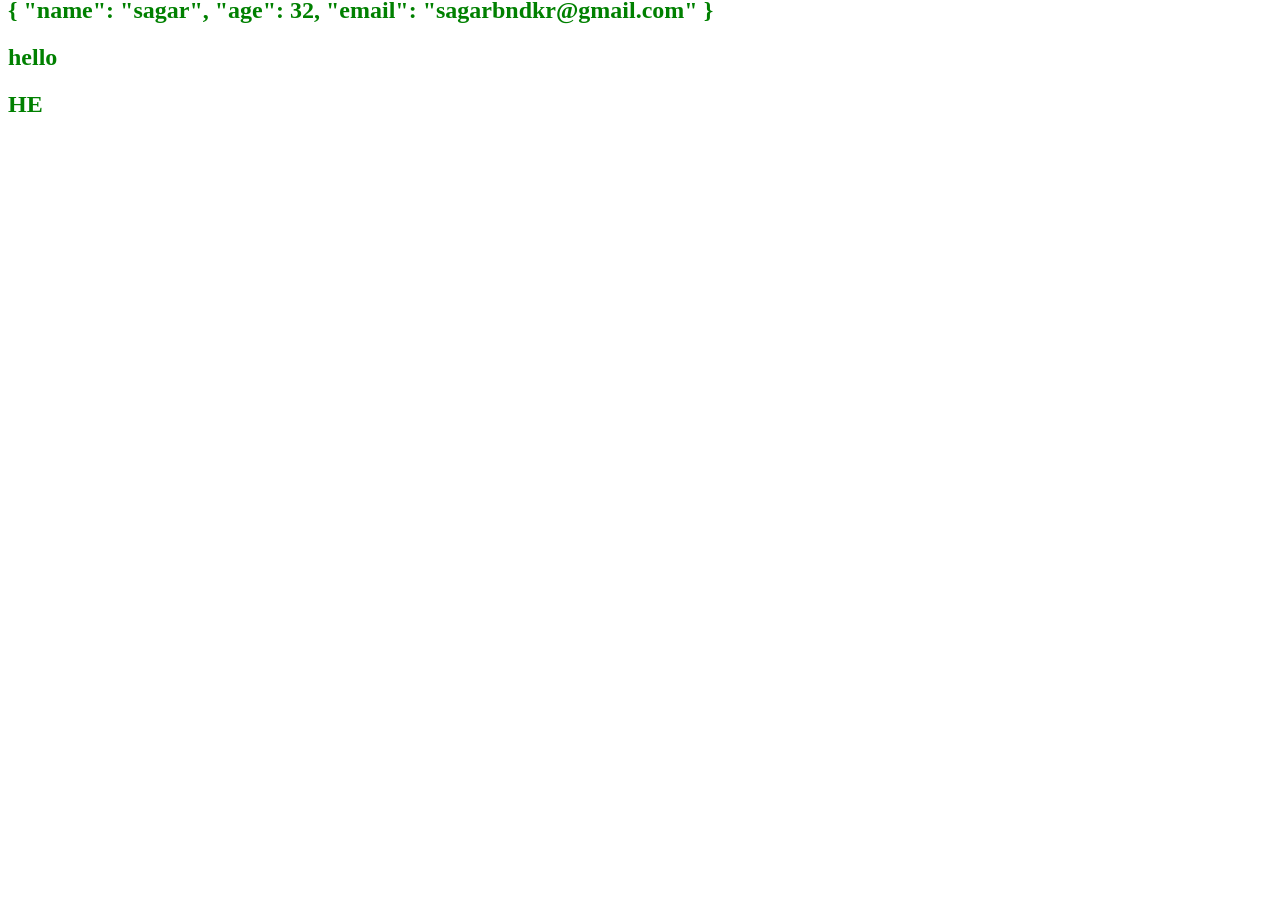
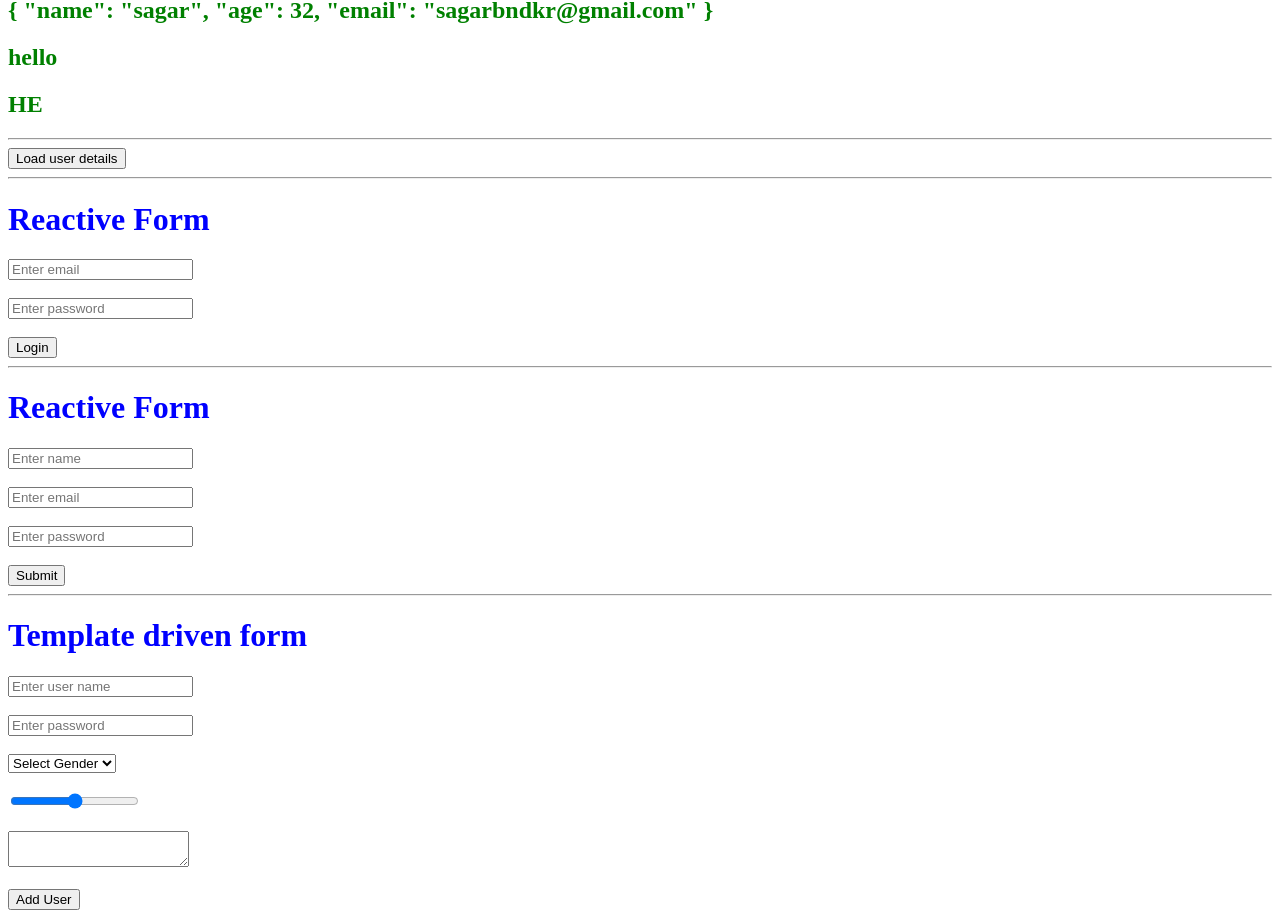
Before and after one commit to SagarBandkar456/Angular-21, an Angular app: page / in a window 1280 px wide. Shown: the part 3934-4852 px from the top of the page. Before the commit the page ends 4072 px from the top, so only its background shows below. Built offline with nearby package versions, Linux system fonts and the light colour scheme.

Commit message:
Form types

```diff
--- a/src/app/app.html
+++ b/src/app/app.html
@@ -201,3 +201,73 @@
 <h2>{{userDetail()|json}}</h2>
 <h2>{{title2() | trimText}}</h2>
 <h2>{{title2() | trimText:2 | uppercase}}</h2>
+<hr>
+
+<!-- Tut 15 Dynamic component -->
+<button (click)="loadUserDetails()">Load user details</button>
+<ng-container #container></ng-container>
+<hr>
+
+<!-- Tut 16 Reactive form -->
+<h1>Reactive Form</h1>
+<input type="text" placeholder="Enter email" [formControl]="email1" />
+<br><br>
+<input type="password" placeholder="Enter password" [formControl]="password" />
+<br><br>
+<button (click)="login()">Login</button>
+<hr>
+
+<h1>Reactive Form</h1>
+<form method="post" [formGroup]="loginForm" (ngSubmit)="handleProfile()">
+    <input type="text" placeholder="Enter name" formControlName="name" />
+    @if(getName1?.hasError('required') && getName1?.touched){
+    <span class="error">This name field is required</span>
+    }
+    <br><br>
+    <input type="text" placeholder="Enter email" formControlName="email" />
+    @if(getEmail?.hasError('required') && getEmail?.touched){
+    <span class="error">This email field is required</span>
+    }
+    @if(getEmail?.errors?.['email'] && getEmail?.touched){
+    <span class="error">This email field is not valid</span>
+    }
+    <br><br>
+    <input type="password" placeholder="Enter password" formControlName="password" />
+    @if(getPassword?.hasError('required') && getPassword?.touched){
+    <span class="error">This password field is required</span>
+    }
+    @if(getPassword?.errors?.['minlength'] && getPassword?.touched){
+    <span class="error">This email field is not valid</span>
+    }
+    <br><br>
+    <button>Submit</button>
+</form>
+<hr>
+
+<!-- Tut 16 Template driven form -->
+<h1>Template driven form</h1>
+<form #userForm="ngForm" (ngSubmit)="addUser(userForm.value)">
+
+    <input type="text" placeholder="Enter user name" name="username" ngModel>
+    <br><br>
+
+    <input type="password" placeholder="Enter password" name="password" ngModel>
+    <br><br>
+
+    <select name="gender" ngModel>
+        <option value="">Select Gender</option>
+        <option value="Male">Male</option>
+        <option value="Female">Female</option>
+    </select>
+    <br><br>
+
+    <input type="range" name="range" ngModel>
+    <br><br>
+
+    <textarea name="userbio" ngModel>
+    </textarea>
+    <br><br>
+
+    <button type="submit">Add User</button>
+
+</form>
--- a/src/app/app.routes.ts
+++ b/src/app/app.routes.ts
@@ -4,4 +4,5 @@ import { Child } from './child/child';
 export const routes: Routes = [
     { path: "", component: Child },
     { path: "child", component: Child },
+    { path: "**", redirectTo: '/child' }
 ];
--- a/src/app/app.scss
+++ b/src/app/app.scss
@@ -17,3 +17,7 @@ h2 {
     height: 100px;
     width: 100px;
 }
+.error {
+    color: red;
+    padding-left: 10px;
+}
--- a/src/app/app.ts
+++ b/src/app/app.ts
@@ -1,16 +1,18 @@
-import { Component, computed, effect, Signal, signal, WritableSignal } from '@angular/core';
-import { FormsModule } from '@angular/forms';
+import { Component, computed, effect, Signal, signal, ViewChild, viewChild, ViewContainerRef, WritableSignal } from '@angular/core';
+import { FormControl, FormGroup, FormsModule, NgForm, ReactiveFormsModule, Validators } from '@angular/forms';
 import { RouterOutlet } from '@angular/router';
 import { Child } from './child/child';
 import { DisplayCount } from "./display-count/display-count";
 import { ControlCount } from './control-count/control-count';
-import { CommonModule } from '@angular/common';
+import { CommonModule, NgFor } from '@angular/common';
 import { TrimTextPipe } from './pipe/trim-text-pipe';
+import { UserDetails } from './user-details/user-details';
+import { log } from 'console';
 
 @Component({
   selector: 'app-root',
   standalone: true,
-  imports: [RouterOutlet, FormsModule, Child, DisplayCount, ControlCount, CommonModule, TrimTextPipe],
+  imports: [RouterOutlet, FormsModule, Child, DisplayCount, ControlCount, CommonModule, TrimTextPipe, UserDetails, ReactiveFormsModule],
   templateUrl: './app.html',
   styleUrl: './app.scss'
 })
@@ -209,4 +211,52 @@ export class App {
   userDetail = signal({ name: 'sagar', age: 32, email: 'sagarbndkr@gmail.com' });
 
   title2 = signal("hello world");
+
+  // Tut 15 Dynamic component
+  @ViewChild("container", { read: ViewContainerRef })
+  container: ViewContainerRef | undefined;
+
+  async loadUserDetails() {
+    this.container?.clear();
+    const { UserDetails } = await import('./user-details/user-details');
+    this.container?.createComponent(UserDetails);
+  }
+
+  // Tut 16 Reactive form
+
+  email1 = new FormControl("");
+  password = new FormControl("");
+
+  login() {
+    console.log(this.email1.value + " " + this.password.value);
+  }
+
+  loginForm = new FormGroup({
+    name: new FormControl('', [Validators.required]),
+    email: new FormControl('', [Validators.required, Validators.email]),
+    password: new FormControl('', [Validators.required, Validators.minLength(5)])
+  });
+
+  get getName1() {
+    return this.loginForm.get('name');
+  }
+
+  get getEmail() {
+    return this.loginForm.get('email');
+  }
+
+  get getPassword() {
+    return this.loginForm.get('password');
+  }
+
+  handleProfile() {
+    console.log(this.loginForm.value);
+  }
+
+  // Tut 16 Template driven form
+
+  addUser(data: NgForm) {
+    console.log(data);
+
+  }
 }
--- /dev/null
+++ b/src/app/user-details/user-details.html
@@ -0,0 +1 @@
+<h1>User details</h1>
--- /dev/null
+++ b/src/app/user-details/user-details.ts
@@ -0,0 +1,9 @@
+import { Component } from '@angular/core';
+
+@Component({
+  selector: 'app-user-details',
+  imports: [],
+  templateUrl: './user-details.html',
+  styleUrl: './user-details.scss',
+})
+export class UserDetails {}
```
Also changed, not shown: src/app/user-details/user-details.scss (added), 1 other file (tests, documents, lock files or other folders).
